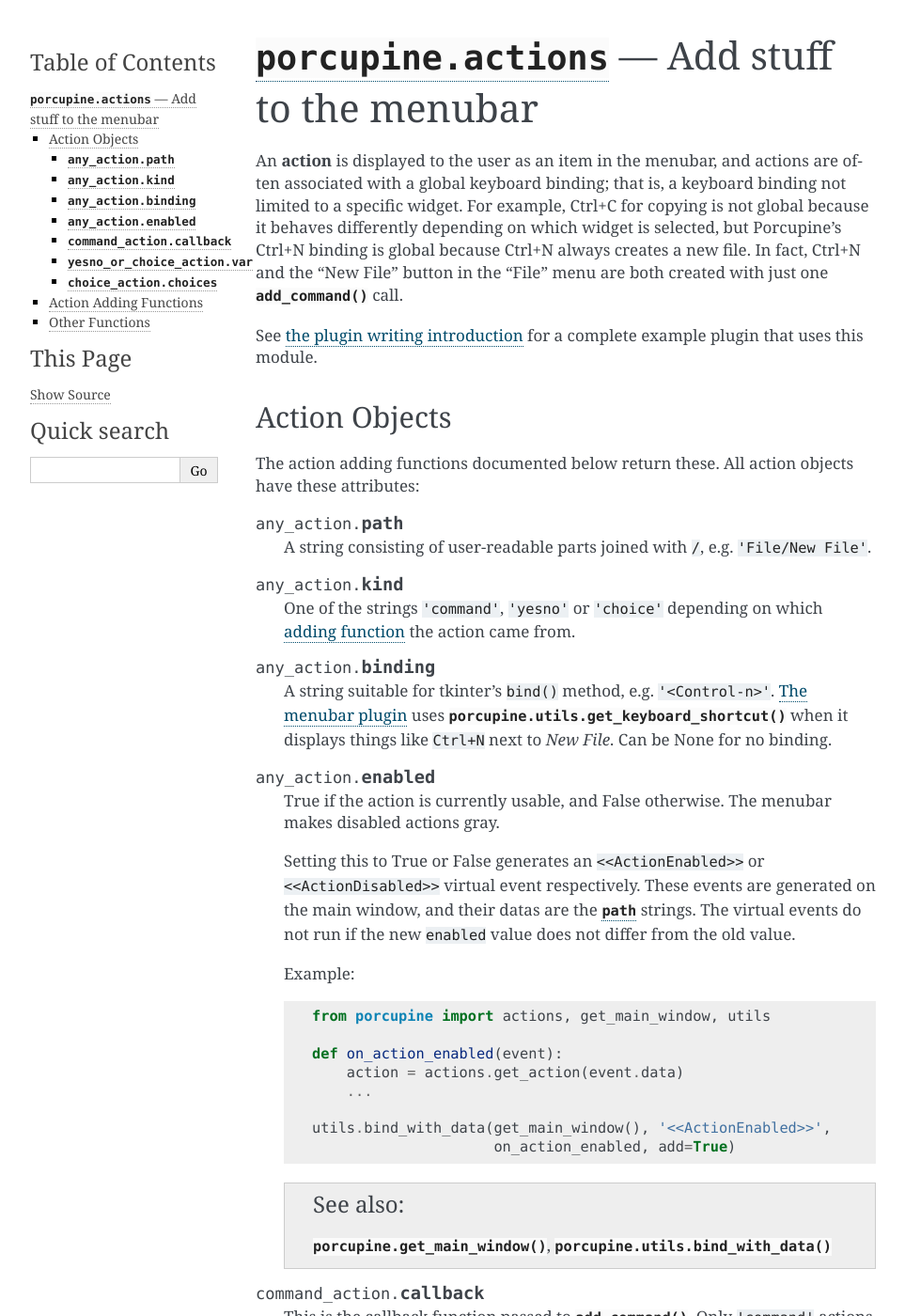
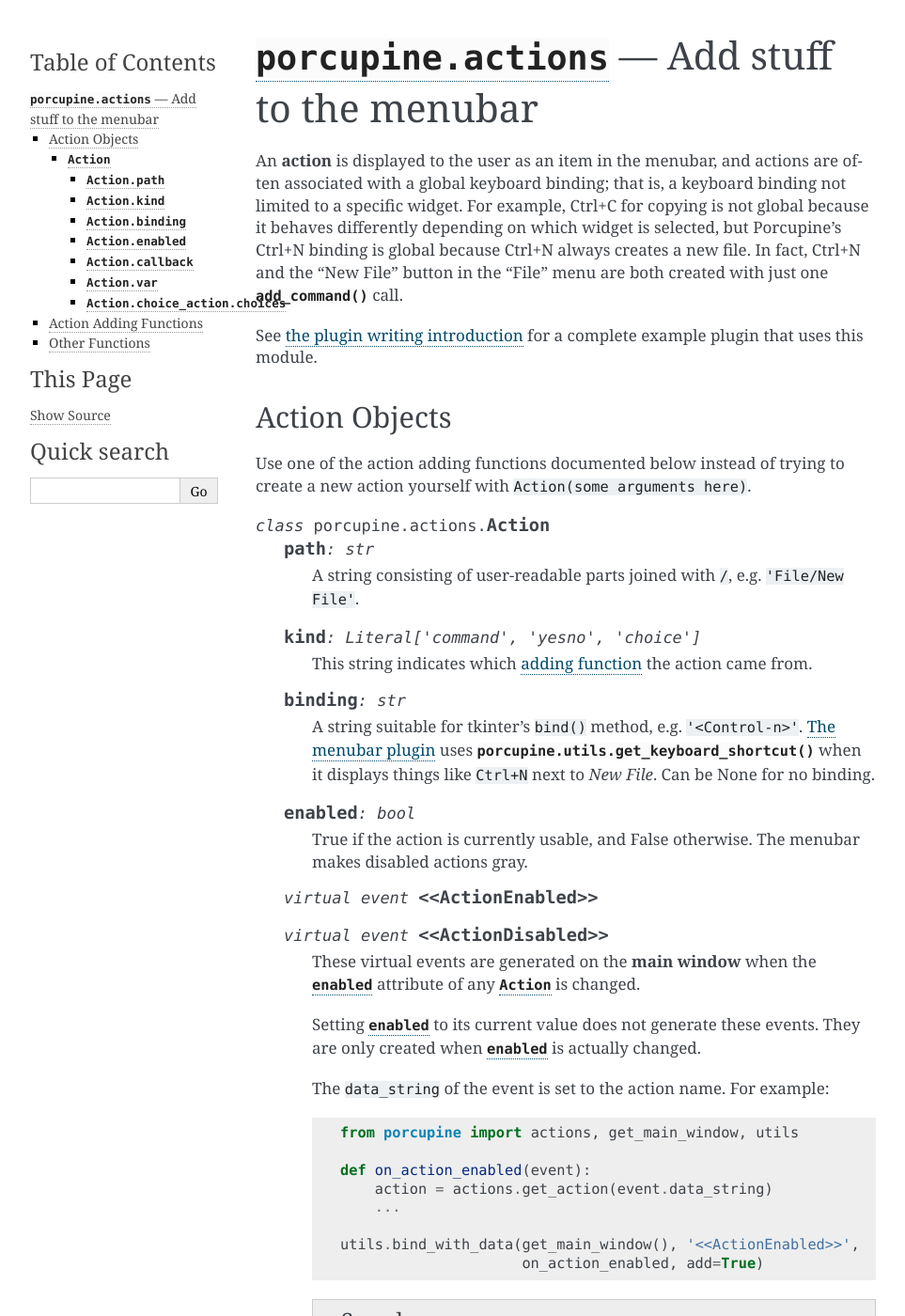
Before and after one commit to Akuli/porcupine, a Sphinx documentation site: the page built from docs/actions.rst, in a window 1280 px wide and 1400 px high. Shown: the whole window at 94% size, without its empty margins (148-1111 px from the left). Built offline with Sphinx 7.4.7, drawn with Linux system fonts in a browser that asks for light colours; some of the changed text lies outside the part shown.

Commit message:
update actions docs

```diff
--- a/docs/actions.rst
+++ b/docs/actions.rst
@@ -18,81 +18,99 @@
 Action Objects
 --------------
 
-The action adding functions documented below return these. All action objects
-have these attributes:
+Use one of the action adding functions documented below instead of trying to
+create a new action yourself with ``Action(some arguments here)``.
 
-.. attribute:: any_action.path
+.. TODO: move this documentation to actions.py?
 
-    A string consisting of user-readable parts joined with ``/``, e.g.
-    ``'File/New File'``.
+.. class:: Action
 
-.. attribute:: any_action.kind
+    .. attribute:: path
+        :type: str
 
-    One of the strings ``'command'``, ``'yesno'`` or ``'choice'`` depending on
-    which `adding function <#action-adding-functions>`_ the action came from.
+        A string consisting of user-readable parts joined with ``/``, e.g.
+        ``'File/New File'``.
 
-.. attribute:: any_action.binding
+    .. attribute:: kind
+        :type: Literal['command', 'yesno', 'choice']
 
-    A string suitable for tkinter's ``bind()`` method, e.g. ``'<Control-n>'``.
-    :source:`The menubar plugin <porcupine/plugins/menubar.py>` uses
-    :func:`porcupine.utils.get_keyboard_shortcut` when it displays things like
-    ``Ctrl+N`` next to *New File*. Can be None for no binding.
+        This string indicates which `adding function <#action-adding-functions>`_ the action came from.
 
-.. TODO: document the virtual events better
+    .. attribute:: binding
+        :type: str
 
-.. attribute:: any_action.enabled
+        A string suitable for tkinter's ``bind()`` method, e.g. ``'<Control-n>'``.
+        :source:`The menubar plugin <porcupine/plugins/menubar.py>` uses
+        :func:`porcupine.utils.get_keyboard_shortcut` when it displays things like
+        ``Ctrl+N`` next to *New File*. Can be None for no binding.
 
-    True if the action is currently usable, and False otherwise. The menubar
-    makes disabled actions gray.
+    .. attribute:: enabled
+        :type: bool
 
-    Setting this to True or False generates an ``<<ActionEnabled>>`` or
-    ``<<ActionDisabled>>`` virtual event respectively. These events are
-    generated on the main window, and their datas are the :attr:`path` strings.
-    The virtual events do not run if the new ``enabled`` value does not differ
-    from the old value.
+        True if the action is currently usable, and False otherwise. The menubar
+        makes disabled actions gray.
 
-    Example::
+    .. virtualevent:: ActionEnabled
+    .. virtualevent:: ActionDisabled
 
-        from porcupine import actions, get_main_window, utils
+        These virtual events are generated on the **main window** when the
+        :attr:`.enabled` attribute of any :class:`Action` is changed.
 
-        def on_action_enabled(event):
-            action = actions.get_action(event.data)
-            ...
+        Setting :attr:`.enabled` to its current value does not generate
+        these events. They are only created when :attr:`.enabled` is actually
+        changed.
 
-        utils.bind_with_data(get_main_window(), '<<ActionEnabled>>',
-                             on_action_enabled, add=True)
+        The ``data_string`` of the event is set to the action name.
+        For example::
 
-    .. seealso::
-        :func:`porcupine.get_main_window`,
-        :func:`porcupine.utils.bind_with_data`
+            from porcupine import actions, get_main_window, utils
 
-.. attribute:: command_action.callback
+            def on_action_enabled(event):
+                action = actions.get_action(event.data_string)
+                ...
 
-    This is the callback function passed to :func:`add_command`. Only
-    ``'command'`` actions have this attribute.
+            utils.bind_with_data(get_main_window(), '<<ActionEnabled>>',
+                                 on_action_enabled, add=True)
 
-    Example::
+        .. seealso::
+            :func:`porcupine.get_main_window`,
+            :func:`porcupine.utils.bind_with_data`
 
-        if action.enabled:
-            action.callback()
+    .. attribute:: callback
+        :type: Callable[[], None]
 
-.. attribute:: yesno_or_choice_action.var
+        .. note:: Only actions added with :func:`add_command` have this attribute.
 
-    Only ``'yesno'`` and ``'choice'`` actions have a ``var`` attribute, and
-    it's set to a tkinter variable object representing the current state. For
-    ``'yesno'`` actions, this is a ``tkinter.BooleanVar`` that is set to
-    ``True`` when the menuitem is checked and ``False`` when it's not. The
-    ``var`` of ``'choice'`` actions is a ``tkinter.StringVar`` set to the
-    currently selected choice.
+        This is the callback function passed to :func:`add_command`. Only
+        ``'command'`` actions have this attribute.
 
-.. attribute:: choice_action.choices
+        Example::
 
-    Only ``'choice'`` actions have this attribute, and it's set to the
-    *choices* passed to :func:`add_choice`.
+            if action.enabled:
+                action.callback()
+
+    .. attribute:: var
+        :type: tkinter.Variable
+
+        .. note:: Only actions added with :func:`add_yesno` and :func:`add_choice` have this attribute.
+
+        Only ``'yesno'`` and ``'choice'`` actions have a ``var`` attribute, and
+        it's set to a tkinter variable object representing the current state. For
+        ``'yesno'`` actions, this is a ``tkinter.BooleanVar`` that is set to
+        ``True`` when the menuitem is checked and ``False`` when it's not. The
+        ``var`` of ``'choice'`` actions is a ``tkinter.StringVar`` set to the
+        currently selected choice.
+
+    .. attribute:: choice_action.choices
+
+        Only ``'choice'`` actions have this attribute, and it's set to the
+        *choices* passed to :func:`add_choice`.
 
 
 Action Adding Functions
 -----------------------
+
+.. TODO: .. virtualevent:: NewAction
 
 These functions return the action object they add. Adding a new action also
 generates a ``<<NewAction>>`` virtual event on the main window with the data
@@ -106,7 +124,9 @@
 
 The above functions take these optional keyword-only arguments as ``**kwargs``:
 
-*filetype_names*
+.. TODO: the way these are documented sucks
+
+*filetype_names: List[str]*
     Enable and disable the action automatically so that it's enabled only when
     a file of a specific type is being edited. For example,
     ``filetype_names=['Python']`` is useful for a Python-specific action.
@@ -116,7 +136,7 @@
     :ref:`filetype objects <filetype-objects>`. The action is disabled if the
     current tab is not a :class:`~porcupine.tabs.FileTab`.
 
-*tabtypes*
+*tabtypes: List[Type[porcupine.tabs.Tab]]*
     Enable and disable the action automatically so that it's enabled only when
     the current tab is of a specific type.
 
```
